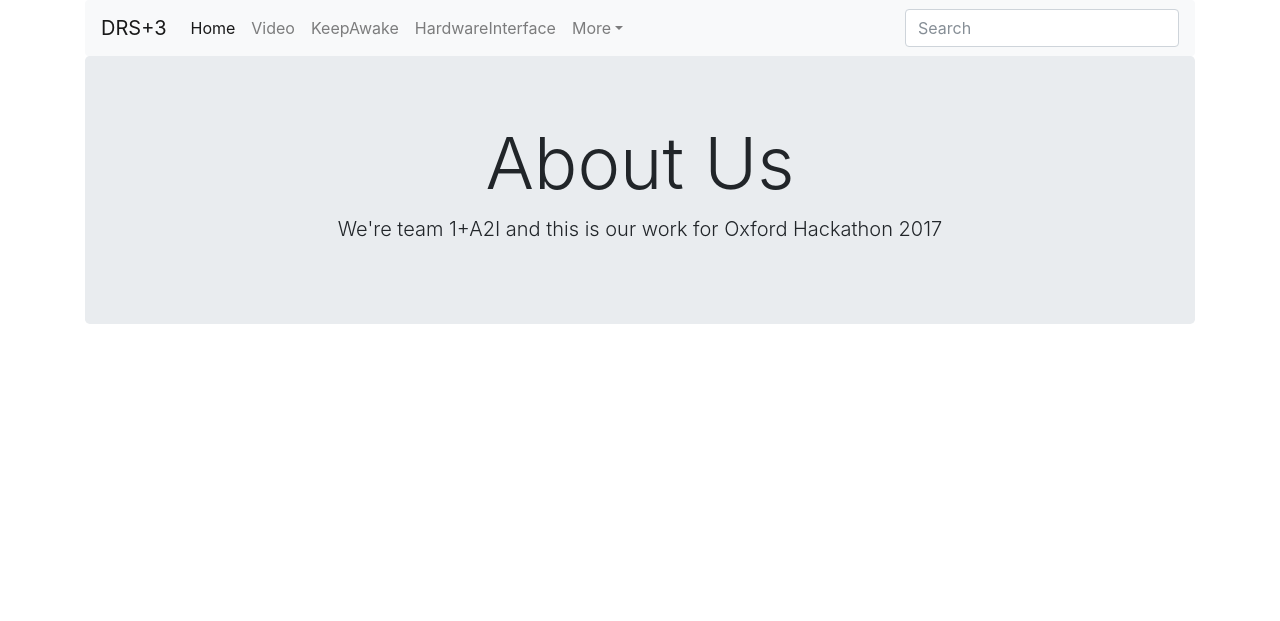
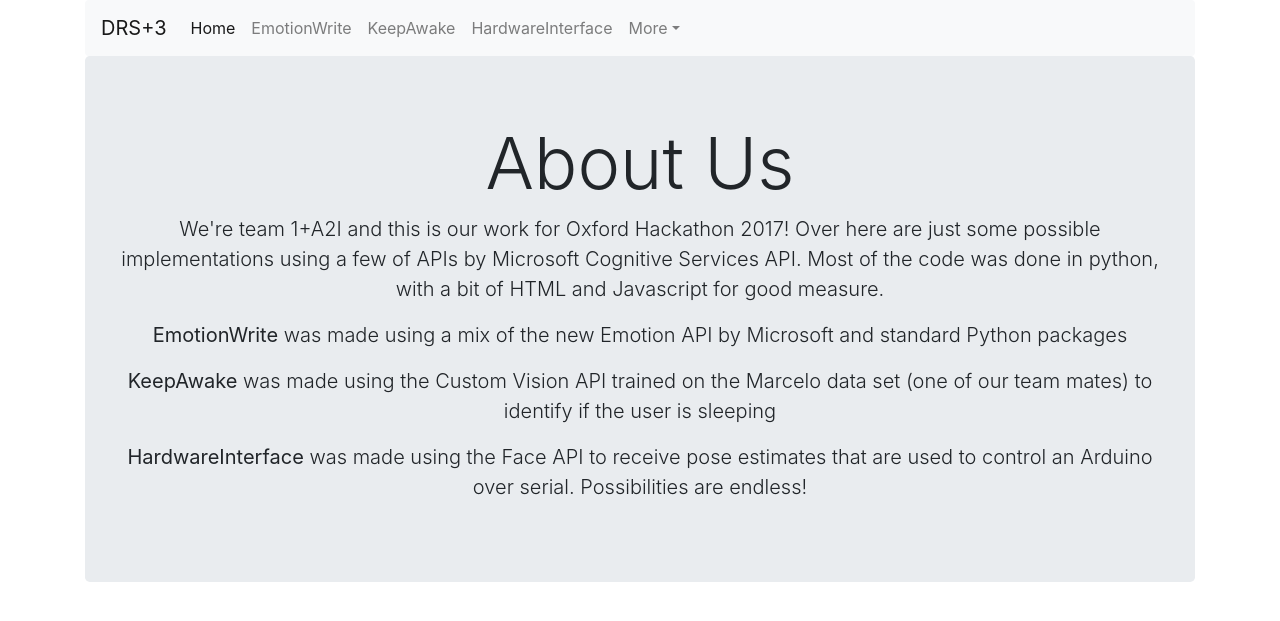
Before and after one commit to MarceloGennari/flasRep, a Flask app: page /aboutus in a window 1280 px wide. Shown: the top 621 px of the page. Run offline with Flask 2, Linux system fonts and the light colour scheme; some libraries are stand-ins or nearby versions.

Commit message:
Update with contactus and a README

```diff
--- a/app/__init__.py
+++ b/app/__init__.py
@@ -2,4 +2,4 @@
 app = Flask(__name__)
 app.config.from_object('config')
 app.config['SEND_FILE_MAX_AGE_DEFAULT'] = 0
-from app import index, video, sleep, aboutus, disclaimer, hardware
+from app import index, video, sleep, aboutus, disclaimer, hardware, contactus
--- /dev/null
+++ b/app/contactus.py
@@ -0,0 +1,6 @@
+from flask import render_template
+from app import app
+
+@app.route('/contactus')
+def contactus():
+    return render_template('contactus.html')
--- a/app/templates/aboutus.html
+++ b/app/templates/aboutus.html
@@ -4,7 +4,19 @@
     <main role="main">
         <div class="jumbotron" style="text-align: center">
             <h1 class="display-3">About Us</h1>
-            <p class="lead">We're team 1+A2I and this is our work for Oxford Hackathon 2017</p>
+            <p class="lead">We're team 1+A2I and this is our work for Oxford Hackathon 2017! Over here are just some
+                possible implementations using a few of APIs by Microsoft Cognitive Services API.
+                Most of the code was done in python, with a bit of HTML and Javascript for good measure.
+            </p>
+            <p class="lead"><b>EmotionWrite</b> was made using a mix of the new Emotion API by Microsoft and standard Python
+            packages</p>
+
+            <p class="lead"><b>KeepAwake</b> was made using the Custom Vision API trained on the Marcelo data set (one of our
+            team mates) to identify if the user is sleeping</p>
+
+            <p class="lead"><b>HardwareInterface</b> was made using the Face API to receive pose estimates that are used to
+            control an Arduino over serial. Possibilities are endless!</p>
+
         </div>
     </main>
 {% endblock %}
--- a/app/templates/disclaimer.html
+++ b/app/templates/disclaimer.html
@@ -4,8 +4,9 @@
     <main role="main">
         <div class="jumbotron" style="text-align: center">
             <h1 class="display-3">Disclaimer</h1>
-            <p class="lead">Microsoft may store your images online on their server. Anything on this site is done
-            at your own risk</p>
+            <p class="lead">Microsoft may store your images online on their server. The team is not responsible for any
+                accidents that happen. Everything is done at your own risk. However, please enjoy yourself and hope you
+                like it!</p>
         </div>
     </main>
 {% endblock %}
--- a/app/templates/hardware.html
+++ b/app/templates/hardware.html
@@ -3,8 +3,8 @@
 {% block body %}
     <main role="main">
         <div class="jumbotron" style="text-align: center">
-            <h1 class="display-3">Hardware Control</h1>
-            <p class="lead">Arduino Interfacing</p>
+            <h1 class="display-3">Hardware Intefacing</h1>
+            <p class="lead">Arduino Control</p>
             <video autoplay width="480" height="360"></video>
             <canvas id="idCan" width="480" height="360"></canvas>
             <p><input type="button" id="stopbt" value="STOP" class="btn btn-lg btn-success"/></p>
--- a/app/templates/includes/_navbar.html
+++ b/app/templates/includes/_navbar.html
@@ -11,7 +11,7 @@
               <a class="nav-link" href="/">Home <span class="sr-only">(current)</span></a>
             </li>
             <li class="nav-item">
-              <a class="nav-link" href="/video">Video</a>
+              <a class="nav-link" href="/video">EmotionWrite</a>
             </li>
             <li class="nav-item">
               <a class="nav-link" href="/sleep">KeepAwake</a>
@@ -23,14 +23,12 @@
               <a class="nav-link dropdown-toggle" href="http://example.com" id="dropdown09" data-toggle="dropdown" aria-haspopup="true" aria-expanded="false">More</a>
               <div class="dropdown-menu" aria-labelledby="dropdown09">
                 <a class="dropdown-item" href="/aboutus">About us</a>
+                <a class="dropdown-item" href="/contactus">Contact us</a>
                 <a class="dropdown-item" href="/disclaimer">Disclaimer</a>
-                <a class="dropdown-item" href="#">Something else here</a>
               </div>
             </li>
           </ul>
-          <form class="form-inline my-2 my-md-0">
-            <input class="form-control" type="text" placeholder="Search" aria-label="Search">
-          </form>
+
         </div>
       </nav>
 </div>
--- a/app/templates/video.html
+++ b/app/templates/video.html
@@ -3,7 +3,7 @@
 {% block body %}
     <main role="main">
         <div class="jumbotron" style="text-align: center">
-            <h1 class="display-3">Video Display</h1>
+            <h1 class="display-3">Emotion Write</h1>
             <p class="lead">How are you feeling today?</p>
             <video autoplay width="480" height="360"></video>
             <canvas id="idCan" width="480" height="360"></canvas>
```
Also changed, not shown: app/templates/contactus.html (added, +11 -0 lines), app/templates/index.html (+7 -2 lines), 1 other file.
